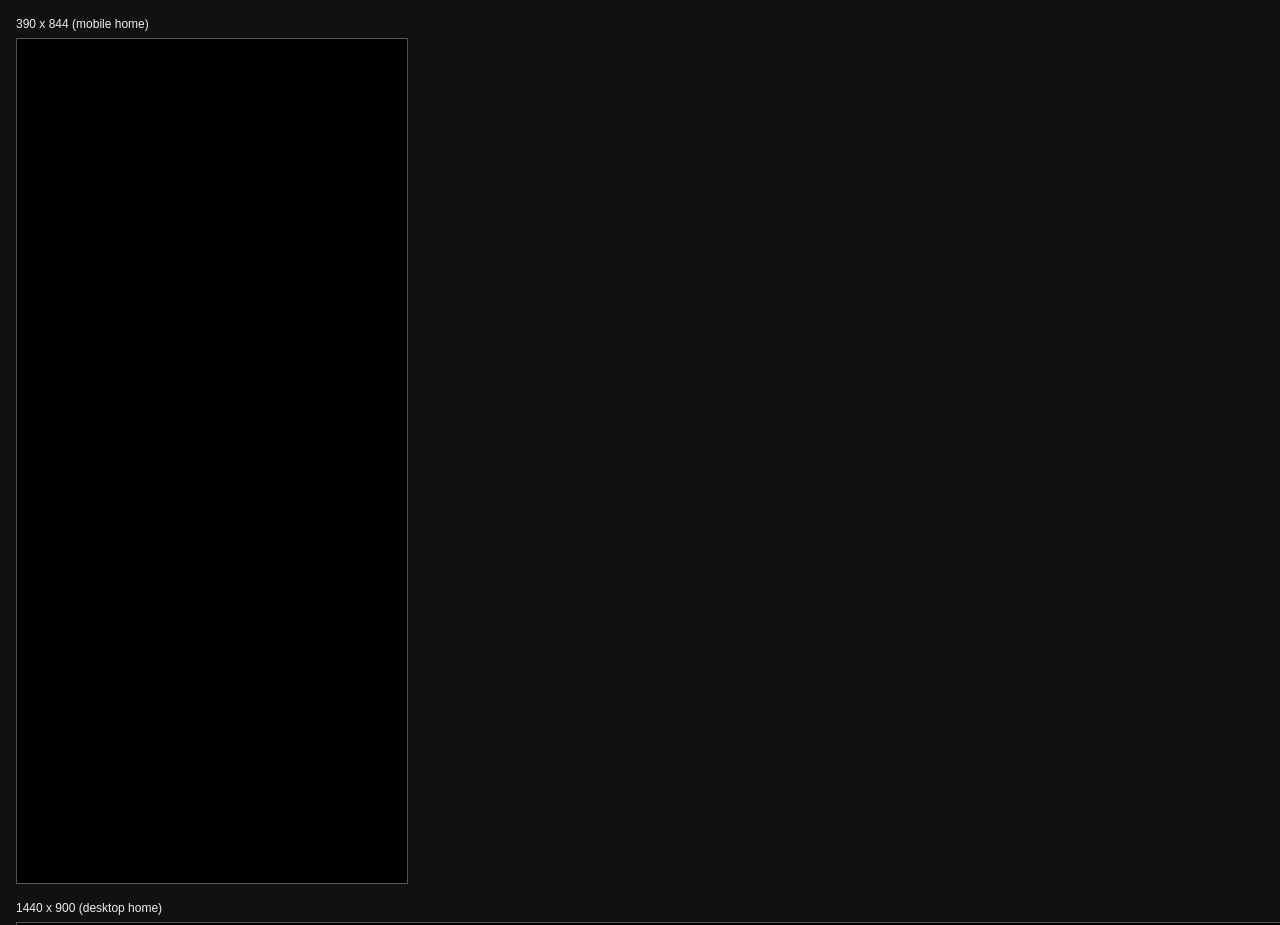
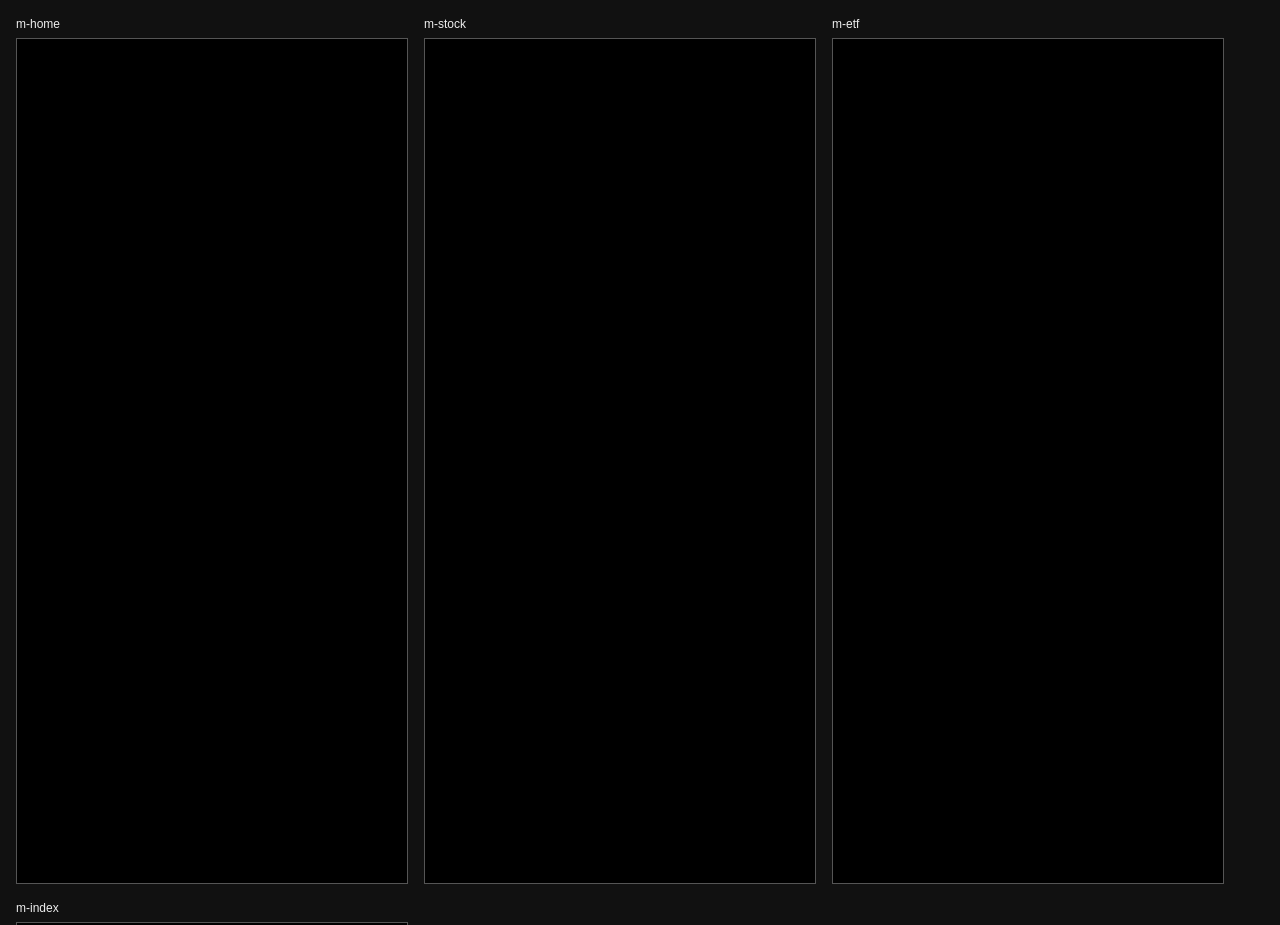
Before and after one commit to moncstl/twist-the-world, a plain HTML site: page layout-check.html in a window 1280 px wide. Shown: the top 925 px of the page. Drawn offline with Linux system fonts and the light colour scheme.

Commit message:
레이아웃 검증(모바일 상세 포함)

```diff
--- a/layout-check.html
+++ b/layout-check.html
@@ -9,10 +9,11 @@ figcaption{padding:0 0 5px}
 </style></head>
 <body>
 <div class="frames">
-  <figure><figcaption>390 x 844 (mobile home)</figcaption><iframe id="m" src="./?v=c390" width="390" height="844"></iframe></figure>
-  <figure><figcaption>1440 x 900 (desktop home)</figcaption><iframe id="d" src="./?v=c1440" width="1440" height="900"></iframe></figure>
-  <figure><figcaption>1440 detail stock</figcaption><iframe id="s" src="./?v=cs#detail/stock/003670" width="1440" height="900"></iframe></figure>
-  <figure><figcaption>1440 detail etf</figcaption><iframe id="e" src="./?v=ce#detail/etf/069500" width="1440" height="900"></iframe></figure>
-  <figure><figcaption>1440 detail index</figcaption><iframe id="i" src="./?v=ci#detail/index/KOSPI" width="1440" height="900"></iframe></figure>
+  <figure><figcaption>m-home</figcaption><iframe id="m" src="./?v=390a" width="390" height="844"></iframe></figure>
+  <figure><figcaption>m-stock</figcaption><iframe id="ms" src="./?v=390b#detail/stock/003670" width="390" height="844"></iframe></figure>
+  <figure><figcaption>m-etf</figcaption><iframe id="me" src="./?v=390c#detail/etf/069500" width="390" height="844"></iframe></figure>
+  <figure><figcaption>m-index</figcaption><iframe id="mi" src="./?v=390d#detail/index/KOSPI" width="390" height="844"></iframe></figure>
+  <figure><figcaption>d-home</figcaption><iframe id="d" src="./?v=1440a" width="1440" height="900"></iframe></figure>
+  <figure><figcaption>d-stock</figcaption><iframe id="ds" src="./?v=1440b#detail/stock/003670" width="1440" height="900"></iframe></figure>
 </div>
 </body></html>
```
